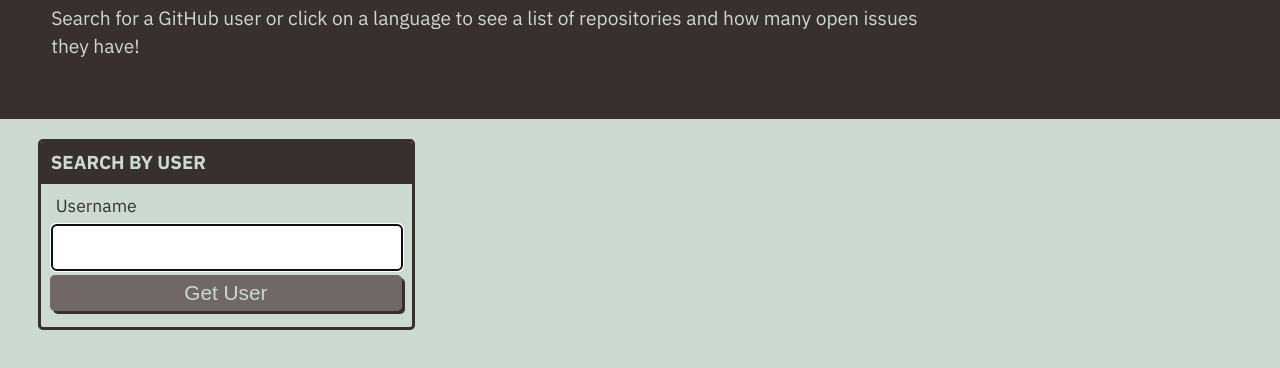
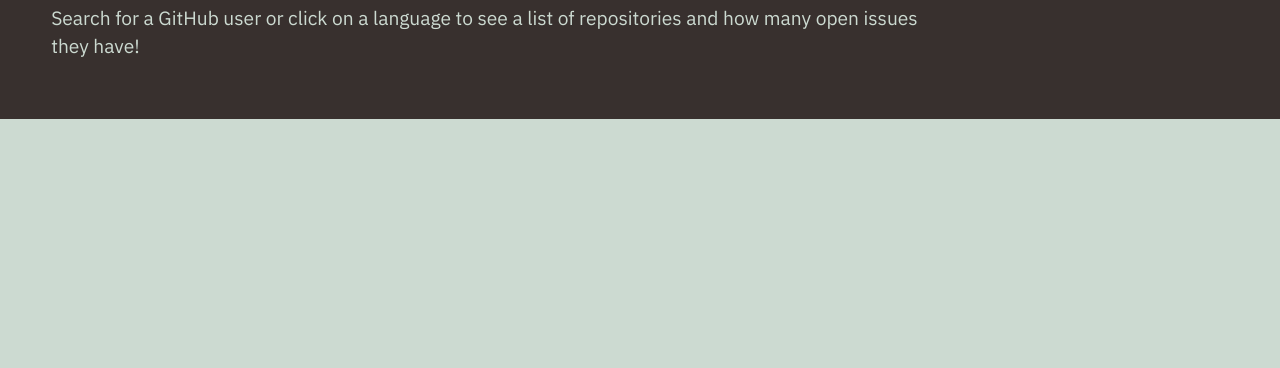
Before and after one commit to CrisGraciano/git-it-done, a plain HTML site: page index.html in a window 1280 px wide. Shown: the part 114-482 px from the top of the page. Drawn offline with Linux system fonts and the light colour scheme.

Commit message:
fixed error

```diff
--- a/assets/js/homepage.js
+++ b/assets/js/homepage.js
@@ -1,3 +1,6 @@
+var userFormEl = document.querySelector("#user-form");
+var nameInputEl = document.querySelector("#username");
+
 var getUserRepos = function() {
     // format the github api url
     var apiUrl = "https://api.github.com/users/" + user + "/repos";
--- a/index.html
+++ b/index.html
@@ -20,20 +20,8 @@
 
 
   <main class="flex-row justify-space-between">
-    <div class="col-12 col-md-4">
-      <div class="card">
-        <h3 class="card-header text-uppercase">Search By User</h3>
-        <form id="user-form" class="card-body">
-          <label class="form-label" for="username">Username</label>
-          <input name="username" id="username" type="text" autofocus="true" class="form-input" />
-          <button type="submit" class="btn">Get User</button>
-        </form>
-      </div>
-    </div>
+  </main>
 
-
-    <div class="col-12 col-md-8"></div>
-  </main>
   <script src="./assets/js/homepage.js"></script>
 </body>
 
```
